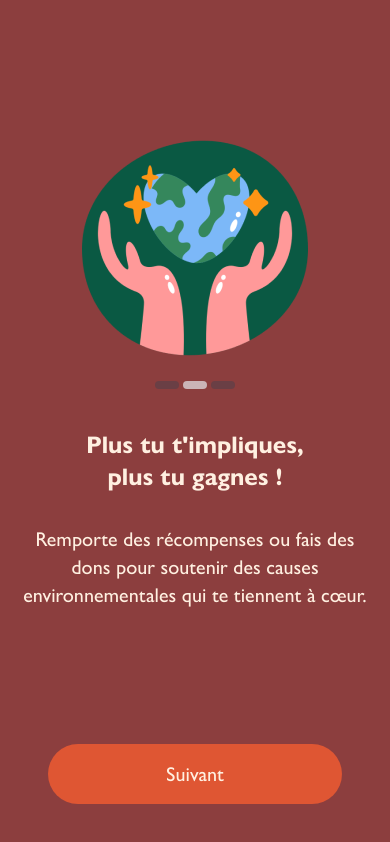
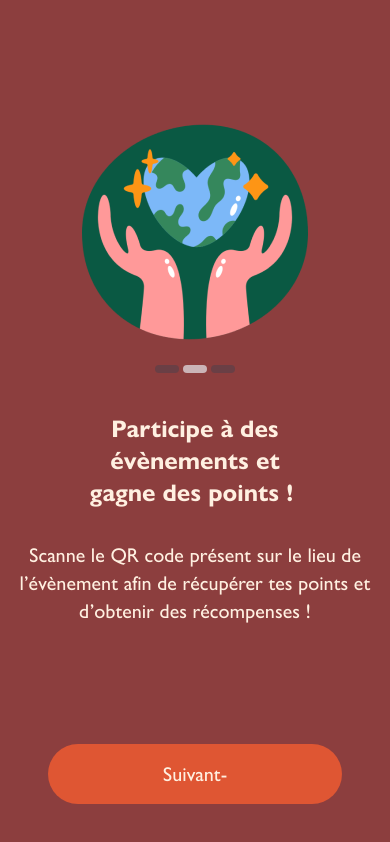
Before and after one commit to Matlavv/bambou-app, a React Native app: screen /GetStarted2 in a window 390 px wide. Built offline with nearby package versions, Linux system fonts and the light colour scheme; no server answers.

Commit message:
change text

```diff
--- a/AuthContext.js
+++ b/AuthContext.js
@@ -10,13 +10,10 @@ export const AuthProvider = ({ children }) => {
 
   // Définition de la fonction signOut
   const signOut = () => {
-    firebaseSignOut(auth)
-      .then(() => {
-        console.log("Déconnexion réussie");
-      })
-      .catch((error) => {
-        console.error("Erreur lors de la déconnexion :", error);
-      });
+    firebaseSignOut(auth).then(() => {
+      console.log("Déconnexion réussie");
+      console.error("Erreur lors de la déconnexion :", error);
+    });
   };
 
   useEffect(() => {
--- a/screens/Authentification/GetStarted/GetStarted2.jsx
+++ b/screens/Authentification/GetStarted/GetStarted2.jsx
@@ -30,11 +30,11 @@ const GetStarted2 = () => {
             <View className="bg-gray-700 py-1 rounded-full px-3 opacity-40"></View>
           </View>
           <Text className="text-primary-beige text-2xl font-sans mt-10 px-20 text-center">
-            Plus tu t'impliques, plus tu gagnes !
+            Participe à des évènements et gagne des points !{" "}
           </Text>
           <Text className="text-primary-beige text-xl font-sansBold mt-8 text-center px-4">
-            Remporte des récompenses ou fais des dons pour soutenir des causes
-            environnementales qui te tiennent à cœur.
+            Scanne le QR code présent sur le lieu de l’évènement afin de
+            récupérer tes points et d’obtenir des récompenses !
           </Text>
         </View>
         {/* Bouton en bas */}
@@ -44,7 +44,7 @@ const GetStarted2 = () => {
             onPress={navigateToGetStarted3}
           >
             <Text className="text-primary-beige text-xl font-sansBold">
-              Suivant
+              Suivant-
             </Text>
           </TouchableOpacity>
         </View>
```
